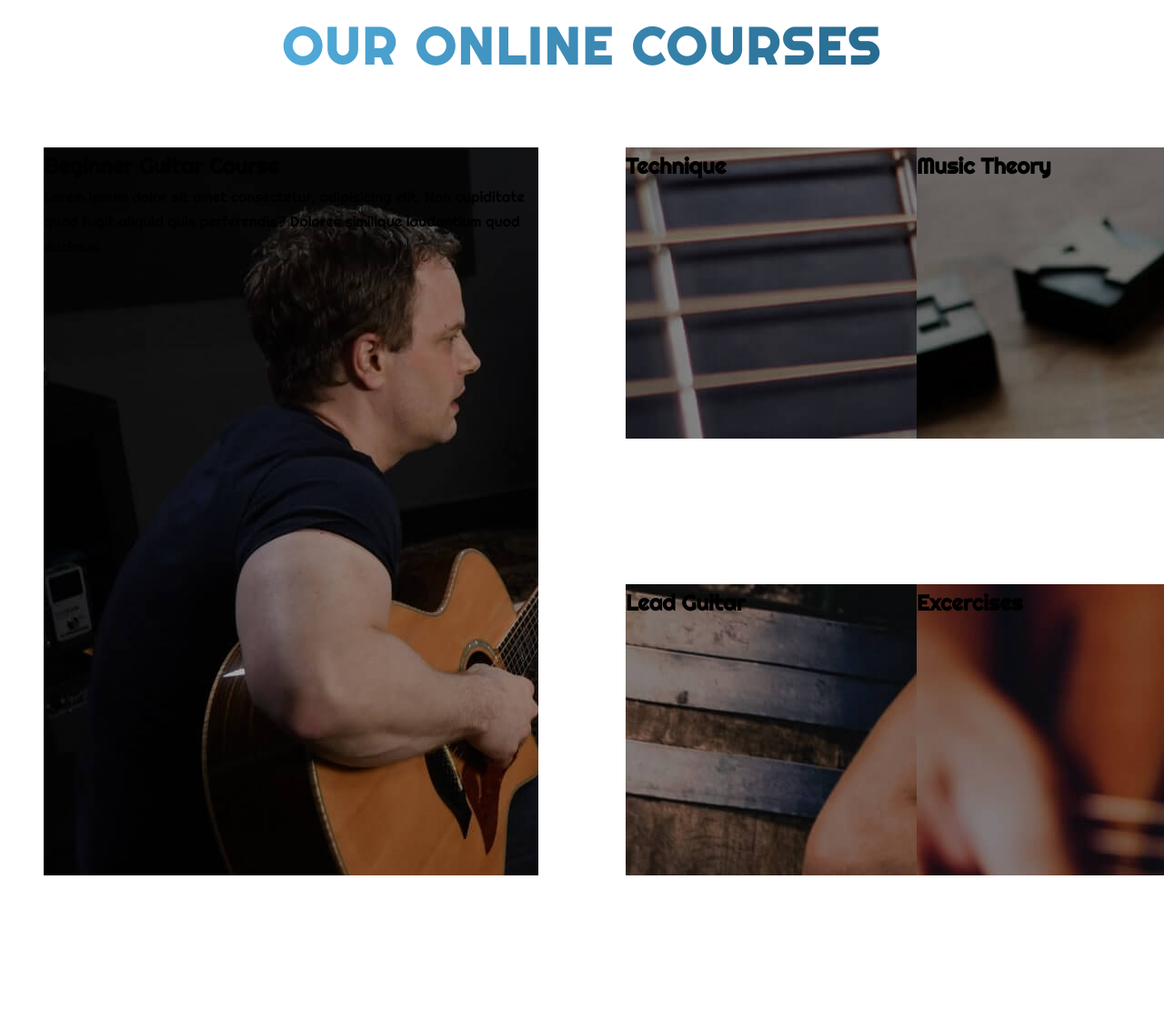
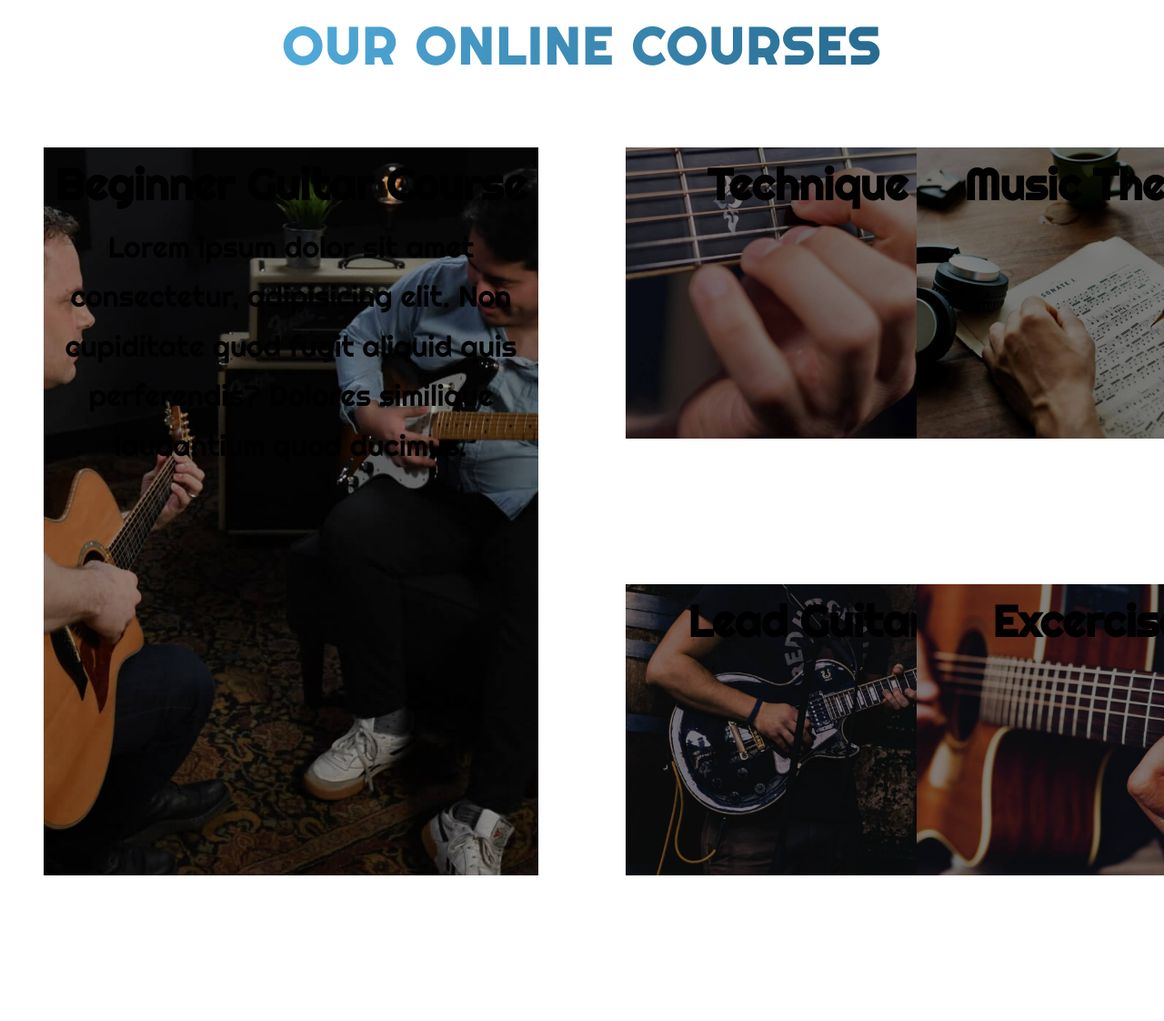
Before and after one commit to cortinabryan/Guitar-Lessons-Website, a website: page index.html in a window 1280 px wide. Shown: the part 4229-5351 px from the top of the page at 91% size. Drawn offline with Linux system fonts and the light colour scheme.

Commit message:
fixed course-box sizing

```diff
--- a/index.html
+++ b/index.html
@@ -142,7 +142,7 @@
             <div class="row">
                 <div class="col-1-of-2">
                     <div class="course-box course-box-main">
-                        <h2>Beginner Guitar Course</h2>
+                        <h2 class="heading-course">Beginner Guitar Course</h2>
                         <p>Lorem ipsum dolor sit amet consectetur, adipisicing elit. Non cupiditate quod fugit aliquid quis perferendis? Dolores similique laudantium quod ducimus.</p>
                    </div>
                 </div>
@@ -150,24 +150,24 @@
                     <div class="row">
                         <div class="col-1-of-2">
                             <div class="course-box course-box-small course-box-small-1">
-                                <h2>Technique</h2>
+                                <h2 class="heading-course">Technique</h2>
                             </div>
                         </div>
                         <div class="col-1-of-2">
                             <div class="course-box course-box-small course-box-small-2">
-                                <h2>Music Theory</h2>
+                                <h2 class="heading-course">Music Theory</h2>
                             </div>
                         </div>
                     </div>
                     <div class="row">
                         <div class="col-1-of-2">
                             <div class="course-box course-box-small course-box-small-3">
-                                <h2>Lead Guitar</h2>
+                                <h2 class="heading-course">Lead Guitar</h2>
                             </div>
                         </div>
                         <div class="col-1-of-2">
                             <div class="course-box course-box-small course-box-small-4">
-                                <h2>Excercises</h2>
+                                <h2 class="heading-course">Excercises</h2>
                             </div>
                         </div>
                     </div>
--- a/sass/base/_typography.scss
+++ b/sass/base/_typography.scss
@@ -65,6 +65,17 @@ body {
   }
 }
 
+.heading-course {
+  position: relative;
+  vertical-align: middle;
+  // display: block;
+  // margin-block-start: 0.83em;
+  // margin-block-end: 0.83em;
+  // margin-inline-start: 0px;
+  // margin-inline-end: 0px;
+  // top: 50%;
+}
+
 .heading-tertiary {
   font-size: 1.6rem;
   font-weight: 700;
--- a/sass/components/_course-box.scss
+++ b/sass/components/_course-box.scss
@@ -1,15 +1,24 @@
 .course-box {
   // padding: 60px 14px;
   position: relative;
-  // font-size: 40rem;
+  font-size: 2rem;
+  text-align: center;
+  // margin-top: 15rem;
   // object-fit: cover;
+  // display: block;
+
+  // &-image {
+  //   &-main {
+  //     object-fit: cover;
+  //   }
+  // }
+  background: center center/cover no-repeat;
 
   &-main {
     background-image: url(../img/Guitar-teacher.jpg);
     height: 50rem;
-    max-width: 100%;
-    object-fit: cover;
-    // object-position: right;
+    width: 100%;
+    object-fit: fill;
   }
 
   &-small {
@@ -17,6 +26,7 @@
     width: 25rem;
     margin: 0 10rem 10rem 0;
     object-fit: fill;
+
     &-1 {
       background-image: url(../img/Guitar-course-1.jpg);
     }
```
Also changed, not shown: css/style.css.
